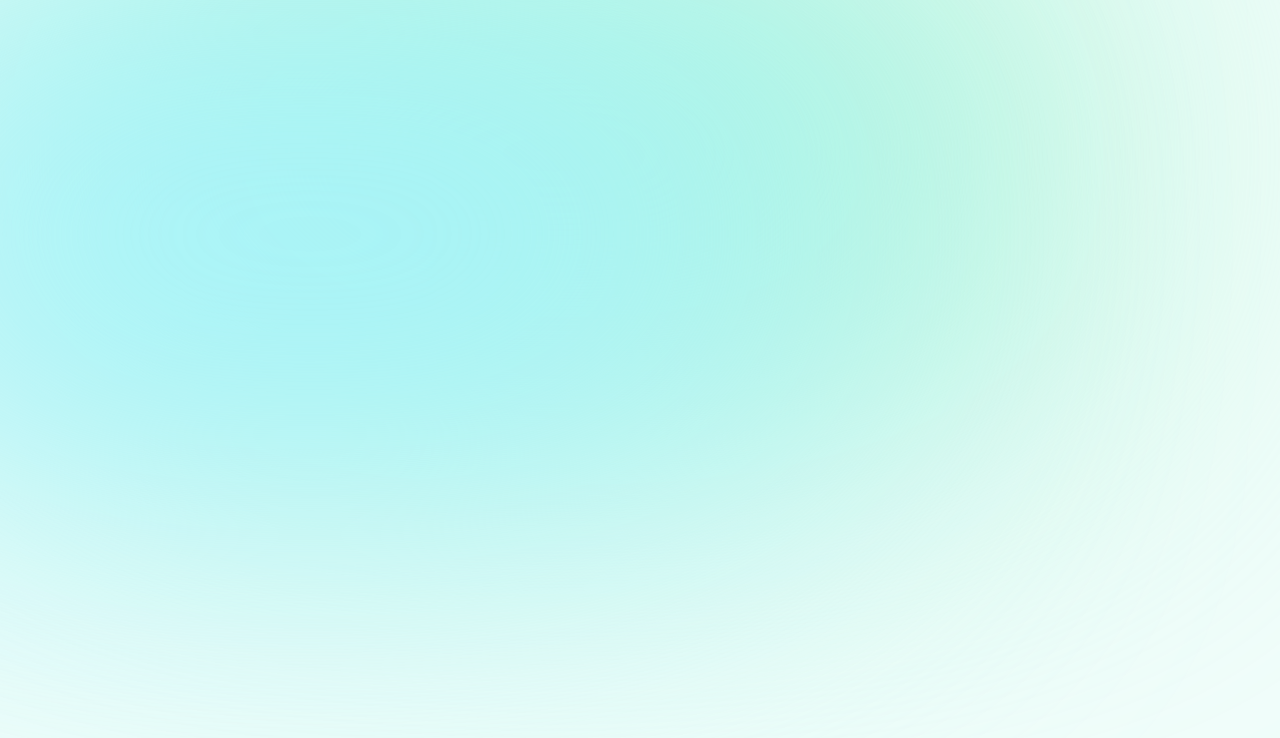
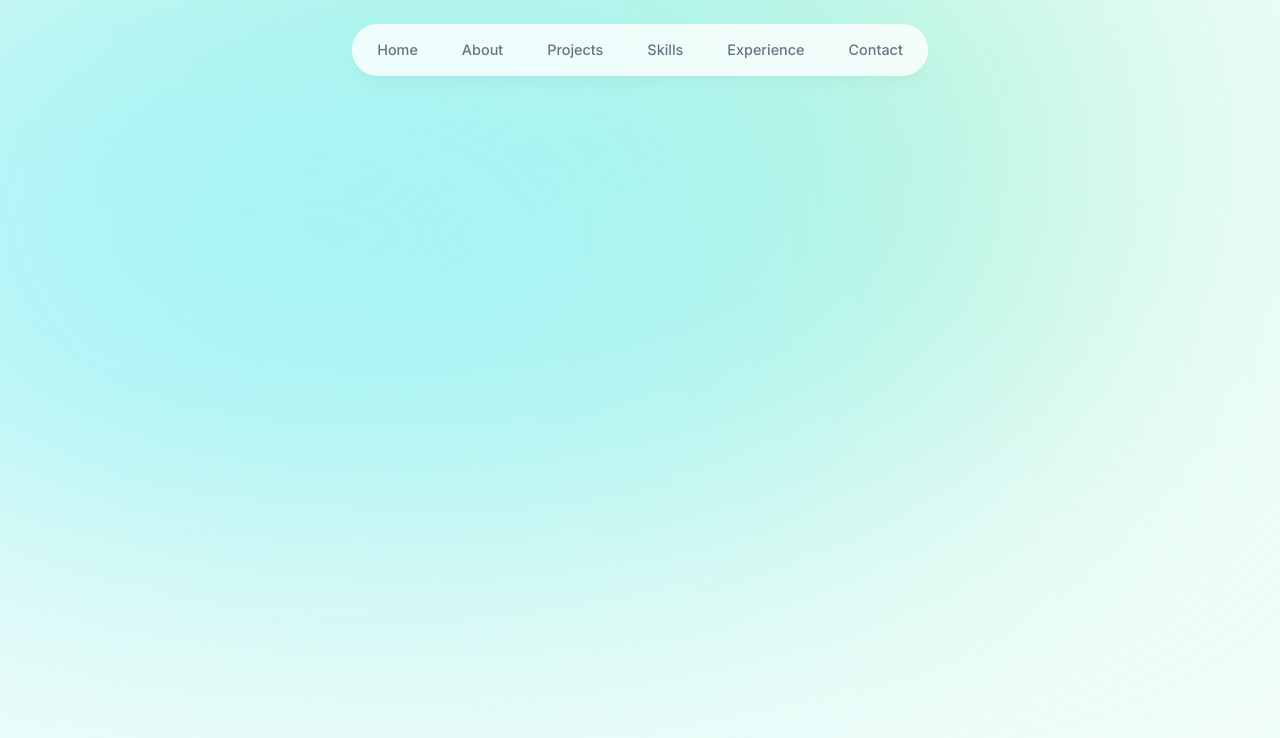
Before and after one commit to YashwanthKothakota9/MyPortfolio, a Next.js app: page / in a window 1280 px wide. Shown: the top 738 px of the page. Built offline with nearby package versions, Linux system fonts and the light colour scheme.

Commit message:
add header

```diff
--- a/app/layout.tsx
+++ b/app/layout.tsx
@@ -1,3 +1,4 @@
+import Header from "@/components/header";
 import "./globals.css";
 import { Inter } from "next/font/google";
 
@@ -18,6 +19,7 @@
       <body className={`${inter.className} bg-teal-50 text-teal-950 relative`}>
         <div className="bg-[#a7f3d0] absolute top-[-6rem] -z-10 right-[11rem] h-[31.25rem] w-[31.25rem] rounded-full blur-[10rem] sm:w-[68.75rem]"></div>
         <div className="bg-[#a5f3fc] absolute top-[-1rem] -z-10 left-[-35rem] h-[31.25rem] w-[50rem] rounded-full blur-[10rem] sm:w-[68.75rem] md:left-[-33rem] lg:left-[-28rem] xl:left-[-15rem] 2xl:left-[-5rem]"></div>
+        <Header />
         {children}
       </body>
     </html>
--- /dev/null
+++ b/components/header.tsx
@@ -0,0 +1,36 @@
+"use client";
+import { links } from "@/lib/data";
+import { motion } from "framer-motion";
+import Link from "next/link";
+const Header = () => {
+  return (
+    <header className="z-[999] relative">
+      <motion.div
+        className="fixed top-0 left-1/2  h-[4.5rem] w-full rounded-none border border-white border-opacity-40 bg-white bg-opacity-80 shadow-lg shadow-black/[0.03] backdrop-blur-[0.5rem] sm:top-6 sm:h-[3.25rem] sm:w-[36rem] sm:rounded-full"
+        initial={{ y: -100, x: "-50%", opacity: 0 }}
+        animate={{ y: 0, x: "-50%", opacity: 1 }}
+      ></motion.div>
+      <nav className="flex fixed top-[0.15rem] left-1/2 h-12 -translate-x-1/2 py-2 sm:top-[1.7rem] sm:h-[initial] sm:py-0">
+        <ul className="flex w-[22rem] flex-wrap items-center justify-center gap-y-1 text-[0.9rem] font-medium text-gray-500 sm:w-[initial] sm:flex-nowrap sm:gap-5">
+          {links.map((link) => (
+            <motion.li
+              className="h-3/4 flex items-center justify-center"
+              key={link.hash}
+              initial={{ y: -100, opacity: 0 }}
+              animate={{ y: 0, opacity: 1 }}
+            >
+              <Link
+                className="flex w-full items-center justify-center px-3 py-3 hover:text-gray-950 transition"
+                href={link.hash}
+              >
+                {link.name}
+              </Link>
+            </motion.li>
+          ))}
+        </ul>
+      </nav>
+    </header>
+  );
+};
+
+export default Header;
--- a/package.json
+++ b/package.json
@@ -15,6 +15,7 @@
     "autoprefixer": "10.4.16",
     "eslint": "8.53.0",
     "eslint-config-next": "13.4.8",
+    "framer-motion": "^10.16.4",
     "next": "13.4.8",
     "postcss": "8.4.31",
     "react": "18.2.0",
```
Also changed, not shown: 1 other file (tests, documents, lock files or other folders).
